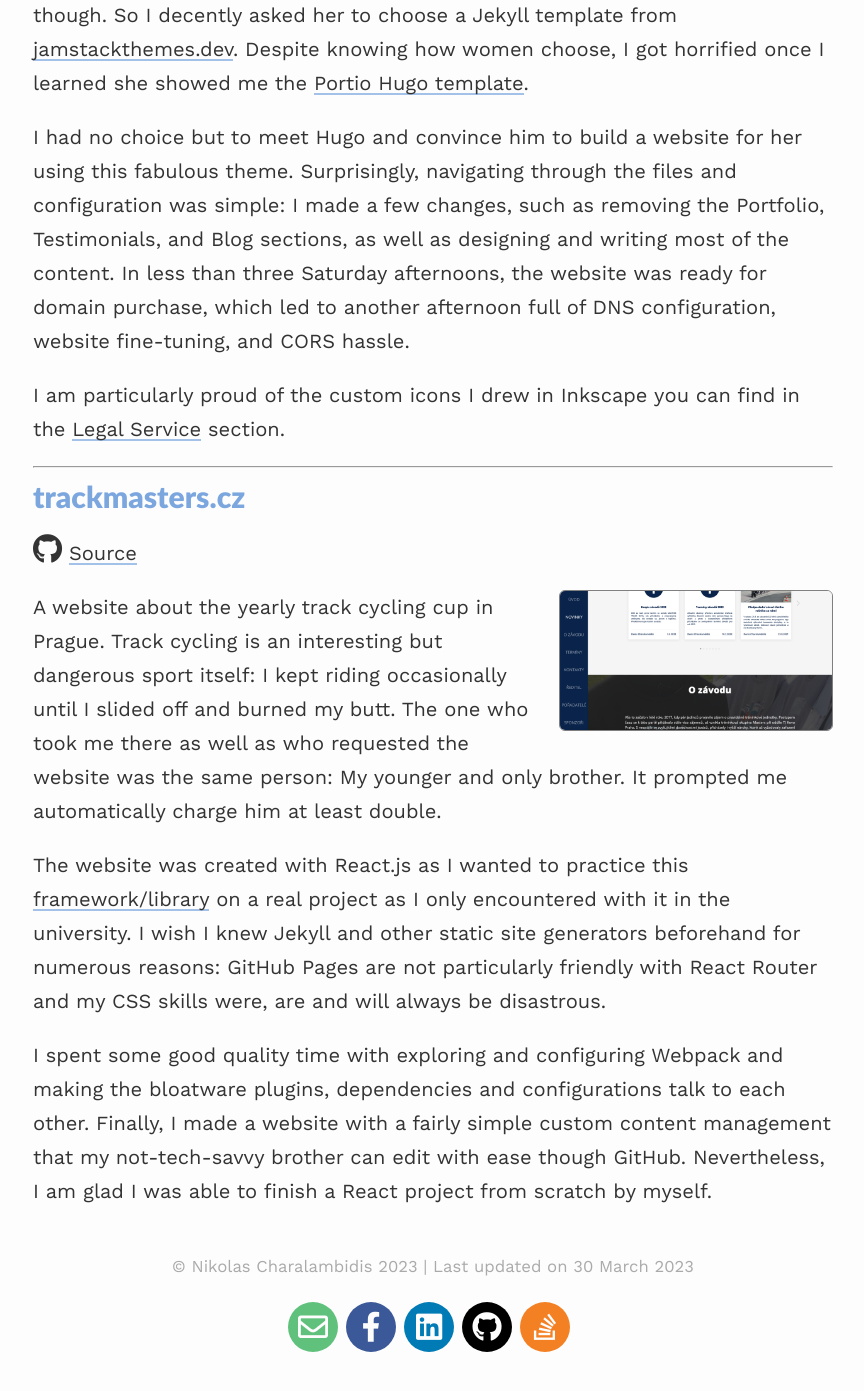
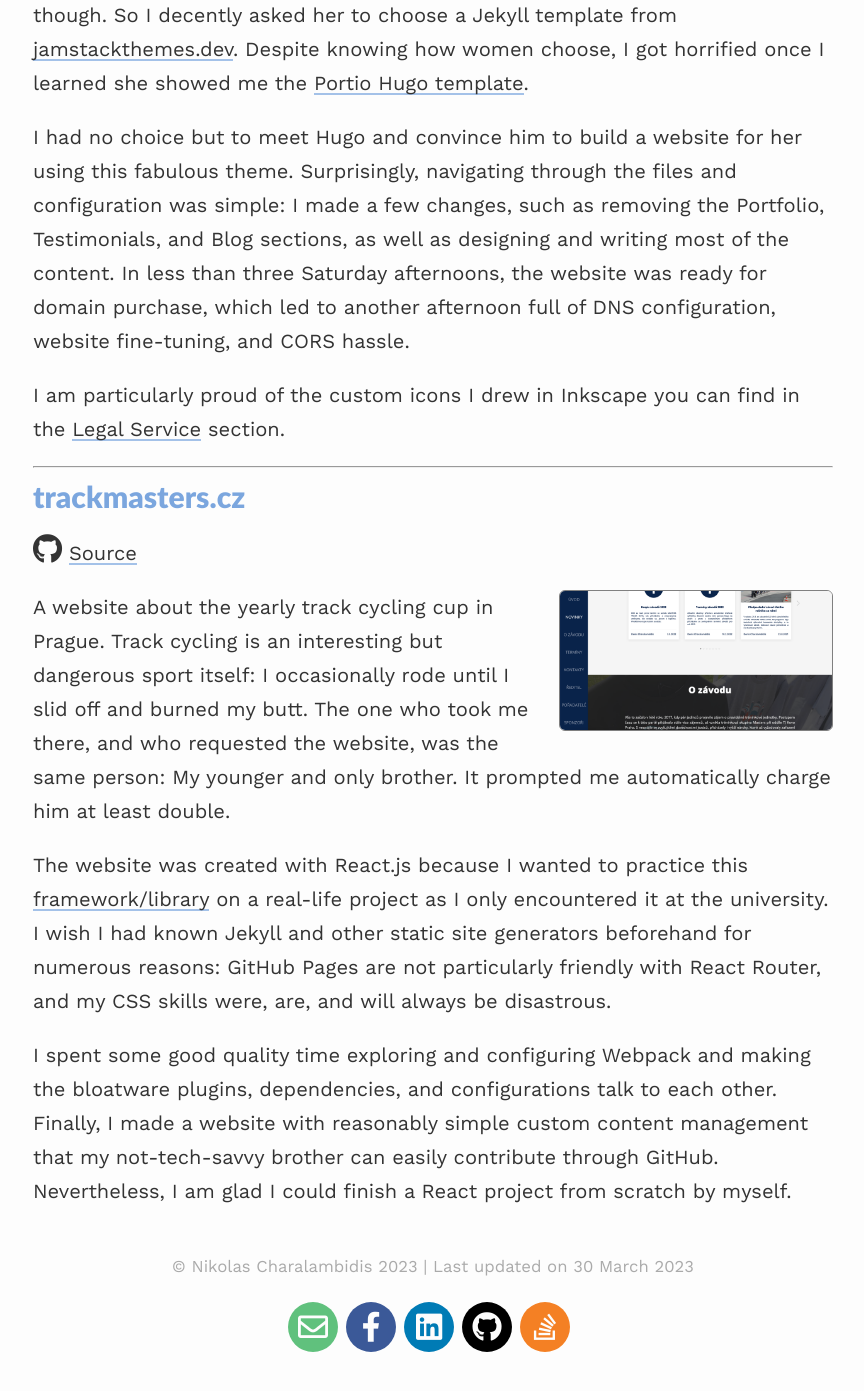
Before and after one commit to Nikolas-Charalambidis/nikolas-charalambidis.github.io, a Jekyll site: the page built from _projects/websites.md, in a window 1280 px wide and 1400 px high, scrolled down 756 px. Shown: the top 1391 px of the window, without its empty margins (207-1071 px from the left). Built offline with Jekyll 4.4.1, drawn with Linux system fonts in a browser that asks for light colours; nearby versions of some CDN libraries; comment, search, counter and statistics services are not loaded.

Commit message:
Websites

```diff
--- a/_projects/websites.md
+++ b/_projects/websites.md
@@ -54,14 +54,14 @@
        src="{{ page.website.trackmasters-cz.image.name | prepend: '/assets/images/websites/' | relative_url }}">
 </a>
 
-A website about the yearly track cycling cup in Prague. Track cycling is an interesting but dangerous sport itself: I kept riding occasionally until I slided off and burned my butt.
-The one who took me there as well as who requested the website was the same person: My younger and only brother.
+A website about the yearly track cycling cup in Prague. Track cycling is an interesting but dangerous sport itself: I occasionally rode until I slid off and burned my butt.
+The one who took me there, and who requested the website, was the same person: My younger and only brother.
 It prompted me automatically charge him at least double.
 
-The website was created with React.js as I wanted to practice this [framework/library](https://www.freecodecamp.org/news/is-react-a-library-or-a-framework/) on a real project as I only encountered with it in the university.
-I wish I knew Jekyll and other static site generators beforehand for numerous reasons:
-GitHub Pages are not particularly friendly with React Router and my CSS skills were, are and will always be disastrous.
+The website was created with React.js because I wanted to practice this [framework/library](https://www.freecodecamp.org/news/is-react-a-library-or-a-framework/) on a real-life project as I only encountered it at the university.
+I wish I had known Jekyll and other static site generators beforehand for numerous reasons:
+GitHub Pages are not particularly friendly with React Router, and my CSS skills were, are, and will always be disastrous.
 
-I spent some good quality time with exploring and configuring Webpack and making the bloatware plugins, dependencies and configurations talk to each other.
-Finally, I made a website with a fairly simple custom content management that my not-tech-savvy brother can edit with ease though GitHub.
-Nevertheless, I am glad I was able to finish a React project from scratch by myself.
+I spent some good quality time exploring and configuring Webpack and making the bloatware plugins, dependencies, and configurations talk to each other.
+Finally, I made a website with reasonably simple custom content management that my not-tech-savvy brother can easily contribute through GitHub.
+Nevertheless, I am glad I could finish a React project from scratch by myself.
```
